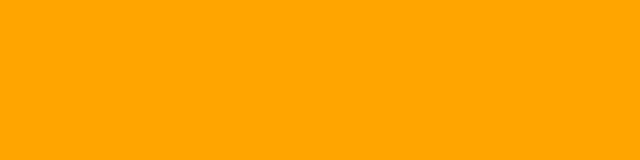
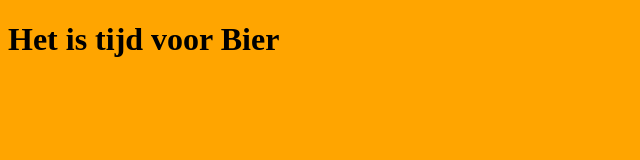
Before and after one commit to avans-webdev/webdev-html-notes, a plain HTML site: page cool_stuff/js_date.html in a window 1280 px wide. Shown: the whole page, without its empty margins (0-640 px from the left). Drawn offline with Linux system fonts and the light colour scheme.

Commit message:
met bier

```diff
--- a/cool_stuff/js_date.html
+++ b/cool_stuff/js_date.html
@@ -4,6 +4,15 @@
     <meta charset="UTF-8">
     <meta name="viewport" content="width=device-width, initial-scale=1.0">
     <title>Document</title>
+
+
+</head>
+<body>
+
+    <h1>Het is tijd voor <span id="drank">Chocomel</span></h1>
+
+</body>
+</html>
 
 <script>
 
@@ -15,15 +24,9 @@
 
     if (month >= 0 && month <= 2) {
         document.write('<link rel="stylesheet" href="summer.css">');
-
+        document.getElementById('drank').innerText = "Bier";
     } else {
         document.write('<link rel="stylesheet" href="winter.css">');
-
     }
 
 </script>
-</head>
-<body>
-
-</body>
-</html>
```
Lines whose indentation alone changed are shown as unchanged.
